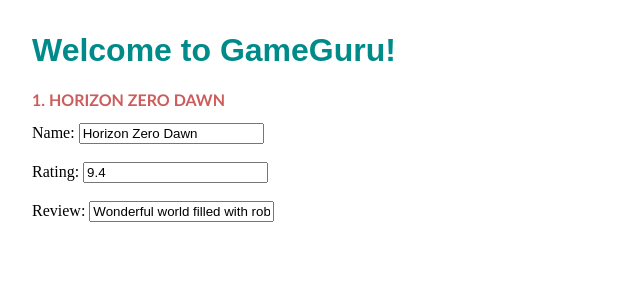
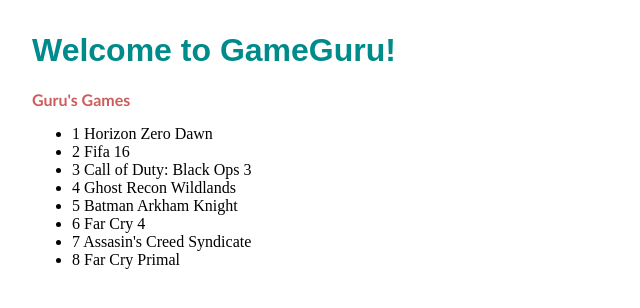
Before and after one commit to GuruSaju/GameGuru, an Angular app: page / in a window 1280 px wide. Shown: the top 308 px of the page, without its empty margins (0-640 px from the left). Built offline with nearby package versions, Linux system fonts and the light colour scheme.

Commit message:
adding some mock data and using ngFor to repeat - 20180625

```diff
--- a/src/app/games/games.component.html
+++ b/src/app/games/games.component.html
@@ -1,3 +1,17 @@
+<h2>Guru's Games</h2>
+<ul class ="gamesUl">
+  <li *ngFor = "let game of games">
+    <span class = "badge">{{game.serialNo}} </span>{{game.name}}
+  </li>
+</ul>
+
+
+
+
+
+
+
+<!--
 <h2>{{ game.serialNo}}. {{ game.name | uppercase }} </h2>
 <div>
     <label>Name:
@@ -13,3 +27,4 @@
     </label>
 
 </div>
+-->
--- a/src/app/games/games.component.ts
+++ b/src/app/games/games.component.ts
@@ -1,17 +1,14 @@
 import { Component, OnInit } from '@angular/core';
 import {Game} from '../game';
+import {GAMES} from '../mock-games';
+
 @Component({
   selector: 'app-games',
   templateUrl: './games.component.html',
   styleUrls: ['./games.component.css']
 })
 export class GamesComponent implements OnInit {
-  game : Game = {
-    serialNo: 1,
-    name: 'Horizon Zero Dawn',
-    review: 'Wonderful world filled with robotic animals to battle and hunt with a beautiful story',
-    rating: 9.4
-  };
+  games = GAMES;
 
   constructor() { }
 
--- /dev/null
+++ b/src/app/mock-games.ts
@@ -0,0 +1,12 @@
+import {Game} from './game';
+
+export const GAMES: Game[] = [
+    { serialNo: 1, name: 'Horizon Zero Dawn', review:'Wonderful world filled with robotic animals to battle and hunt with a beautiful story', rating : 9.4},
+    { serialNo: 2, name: 'Fifa 16', review:'Great addition to the fifa series!', rating : 8.7},
+    { serialNo: 3, name: 'Call of Duty: Black Ops 3', review:'Great multiplayer with a mediocre campaign', rating : 7.5},
+    { serialNo: 4, name: 'Ghost Recon Wildlands', review:'Huge map with lot\'s of repetitive campaigns', rating : 8.3},
+    { serialNo: 5, name: 'Batman Arkham Knight', review:'Be the Batman and feel like one', rating : 9.0},
+    { serialNo: 6, name: 'Far Cry 4', review:'Explore the world of kyrat with wildlife', rating : 9.1},
+    { serialNo: 7, name: 'Assasin\'s Creed Syndicate', review:'London at it\'s finest with historical characters', rating : 8.6},
+    { serialNo: 8, name: 'Far Cry Primal', review:'Be a primal and get transported to BC', rating : 8.9}
+]
```
